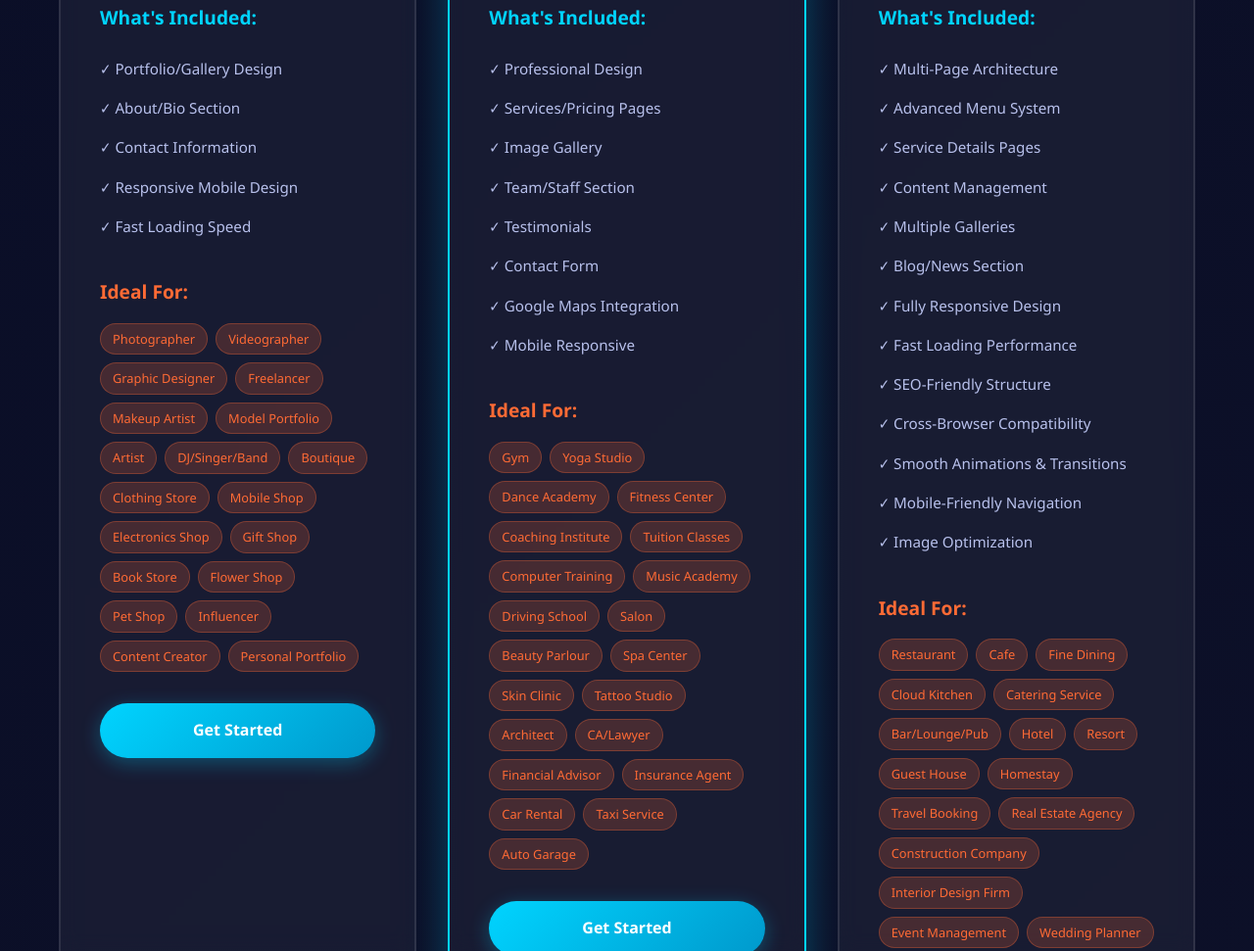
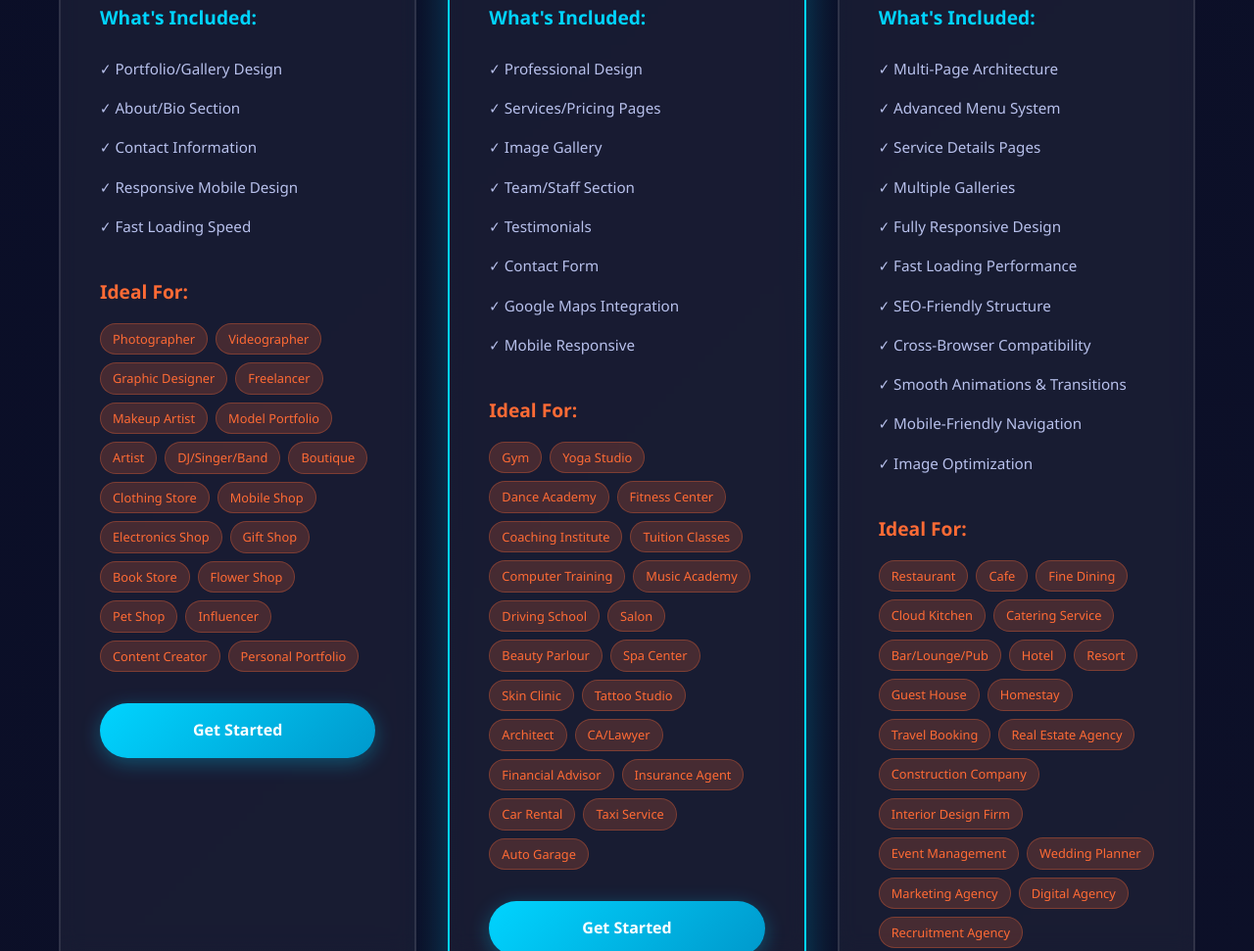
Before and after one commit to weblixy-devnora-solution/wds-website, a plain HTML site: page pricing.html in a window 1280 px wide. Shown: the part 991-1962 px from the top of the page at 98% size. Drawn offline with Linux system fonts and the light colour scheme.

Commit message:
removed some features

```diff
--- a/pricing.html
+++ b/pricing.html
@@ -170,9 +170,9 @@
                             <li>✓ Advanced Menu System</li>
                             <!-- <li>✓ Booking/Reservation System</li> -->
                             <li>✓ Service Details Pages</li>
-                            <li>✓ Content Management</li>
+                            <!-- <li>✓ Content Management</li> -->
                             <li>✓ Multiple Galleries</li>
-                            <li>✓ Blog/News Section</li>
+                            <!-- <li>✓ Blog/News Section</li> -->
                             <!-- <li>✓ Advanced Forms</li> -->
                             <!-- <li>✓ Payment Integration Ready</li> -->
                             <!-- <li>✓ Premium SEO Package</li>
```
Also changed, not shown: about.html (+1 -1 lines).
